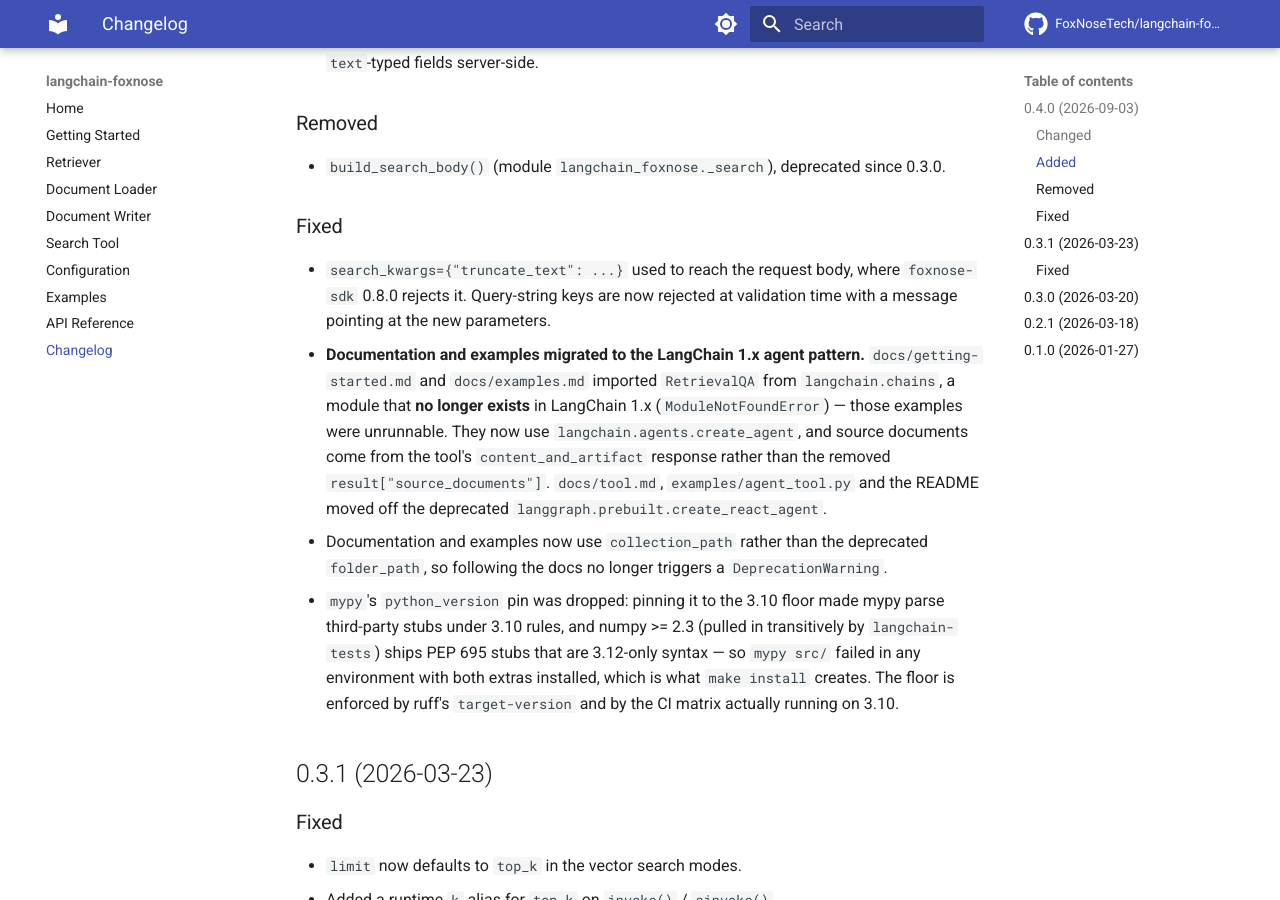
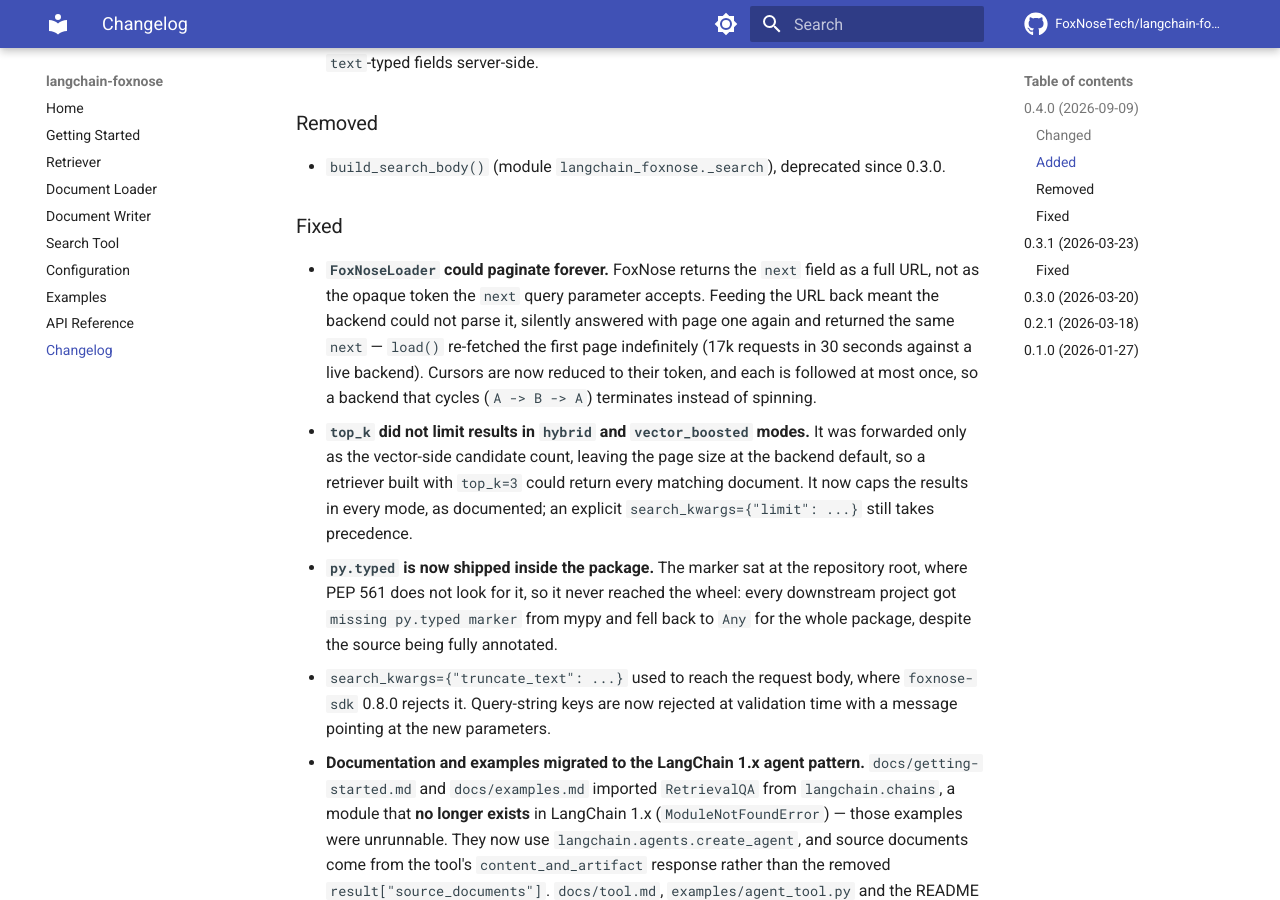
Before and after one commit to FoxNoseTech/langchain-foxnose, an MkDocs documentation site: the page built from docs/changelog.md, in a window 1280 px wide and 900 px high, scrolled down 1010 px. Built offline with MkDocs 1.6.1 and Material for MkDocs 9.7.7, drawn with Linux system fonts in a browser that asks for light colours; comment, search, counter and statistics services are not loaded; some of the changed text lies outside the part shown.

Commit message:
chore: record the pagination, top_k and py.typed fixes in the 0.4.0 notes
Four user-facing fixes landed after the changelog entry was written and were
missing from it, including the one that mattered most -- the loader's infinite
pagination. Also dated for the actual release day.

```diff
--- a/docs/changelog.md
+++ b/docs/changelog.md
@@ -1,6 +1,6 @@
 # Changelog
 
-## 0.4.0 (2026-09-03)
+## 0.4.0 (2026-09-09)
 
 ### Changed
 
@@ -47,6 +47,24 @@
 
 ### Fixed
 
+- **`FoxNoseLoader` could paginate forever.** FoxNose returns the `next` field
+  as a full URL, not as the opaque token the `next` query parameter accepts.
+  Feeding the URL back meant the backend could not parse it, silently answered
+  with page one again and returned the same `next` — `load()` re-fetched the
+  first page indefinitely (17k requests in 30 seconds against a live backend).
+  Cursors are now reduced to their token, and each is followed at most once, so
+  a backend that cycles (`A -> B -> A`) terminates instead of spinning.
+- **`top_k` did not limit results in `hybrid` and `vector_boosted` modes.** It
+  was forwarded only as the vector-side candidate count, leaving the page size
+  at the backend default, so a retriever built with `top_k=3` could return
+  every matching document. It now caps the results in every mode, as
+  documented; an explicit `search_kwargs={"limit": ...}` still takes
+  precedence.
+- **`py.typed` is now shipped inside the package.** The marker sat at the
+  repository root, where PEP 561 does not look for it, so it never reached the
+  wheel: every downstream project got `missing py.typed marker` from mypy and
+  fell back to `Any` for the whole package, despite the source being fully
+  annotated.
 - `search_kwargs={"truncate_text": ...}` used to reach the request body, where
   `foxnose-sdk` 0.8.0 rejects it. Query-string keys are now rejected at
   validation time with a message pointing at the new parameters.
```
